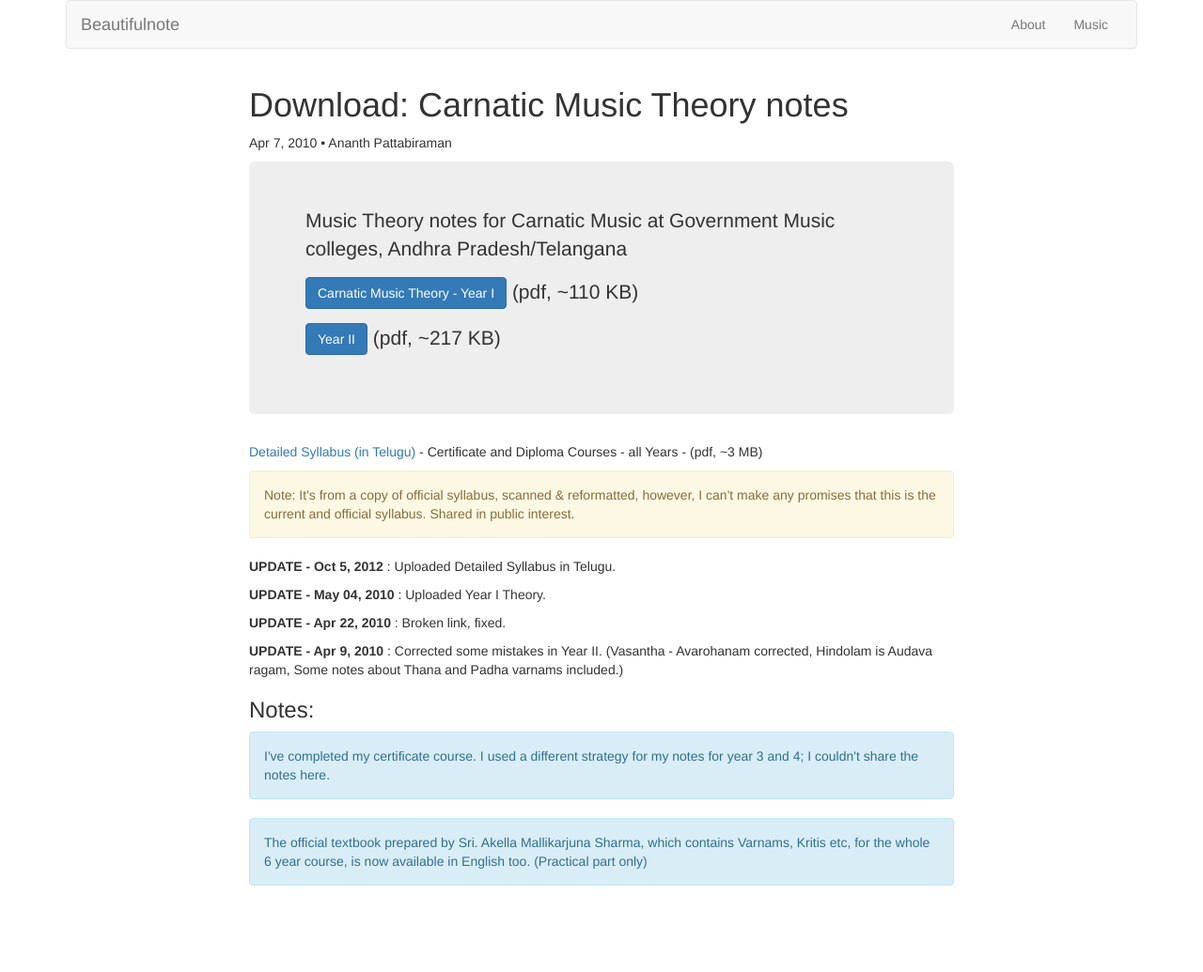
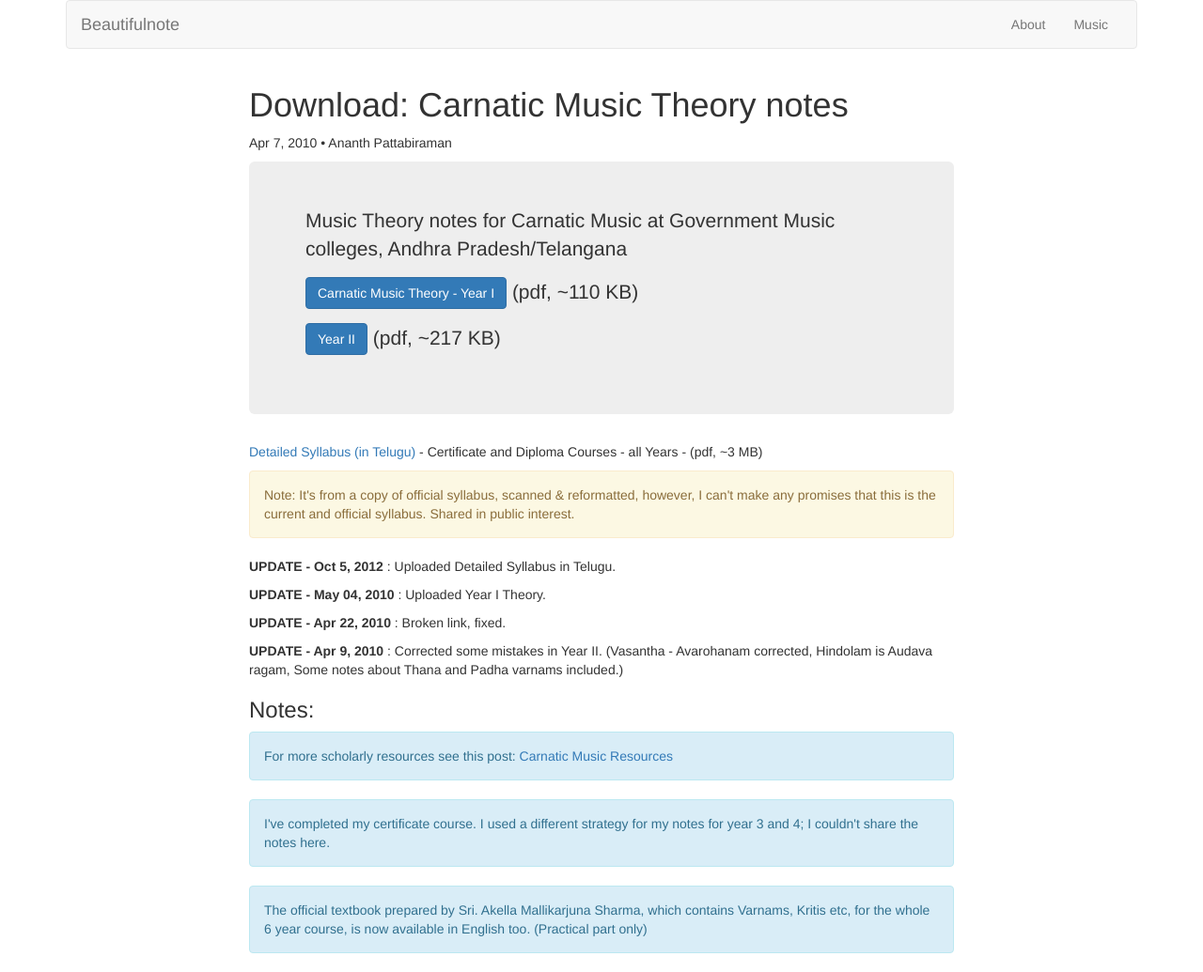
Before and after one commit to ananthp/beautifulnote, a Jekyll site: the page built from blog/_posts/2010-04-07-carnatic-music-theory-download.md, in a window 1280 px wide. Shown: the whole page at 94% size. Built offline with Jekyll 4.4.1, drawn with Linux system fonts in a browser that asks for light colours; nearby versions of some CDN libraries; some web fonts are replaced; before the commit the page ends 963 px from its top, so only the background shows below that.

Commit message:
cross linked a related post

```diff
--- a/blog/_posts/2010-04-07-carnatic-music-theory-download.md
+++ b/blog/_posts/2010-04-07-carnatic-music-theory-download.md
@@ -34,6 +34,8 @@ syllabus: /download/syllabus-Telugu--carnatic_music--certificate_and_diploma--al
 
 ### Notes:
 
+<div class="alert alert-info">For more scholarly resources see this post: <a href="{% post_url /blog/2016-04-25-carnatic-resources %}">Carnatic Music Resources</a></div>
+
 <div class="alert alert-info">I've completed my certificate course. I used a different strategy for my notes for year 3 and 4; I couldn't share the notes here. </div>
 
 <div class="alert alert-info">The official textbook prepared by Sri. Akella Mallikarjuna Sharma, which contains Varnams, Kritis etc, for the whole 6 year course, is now available in English too. (Practical part only)</div>
```
